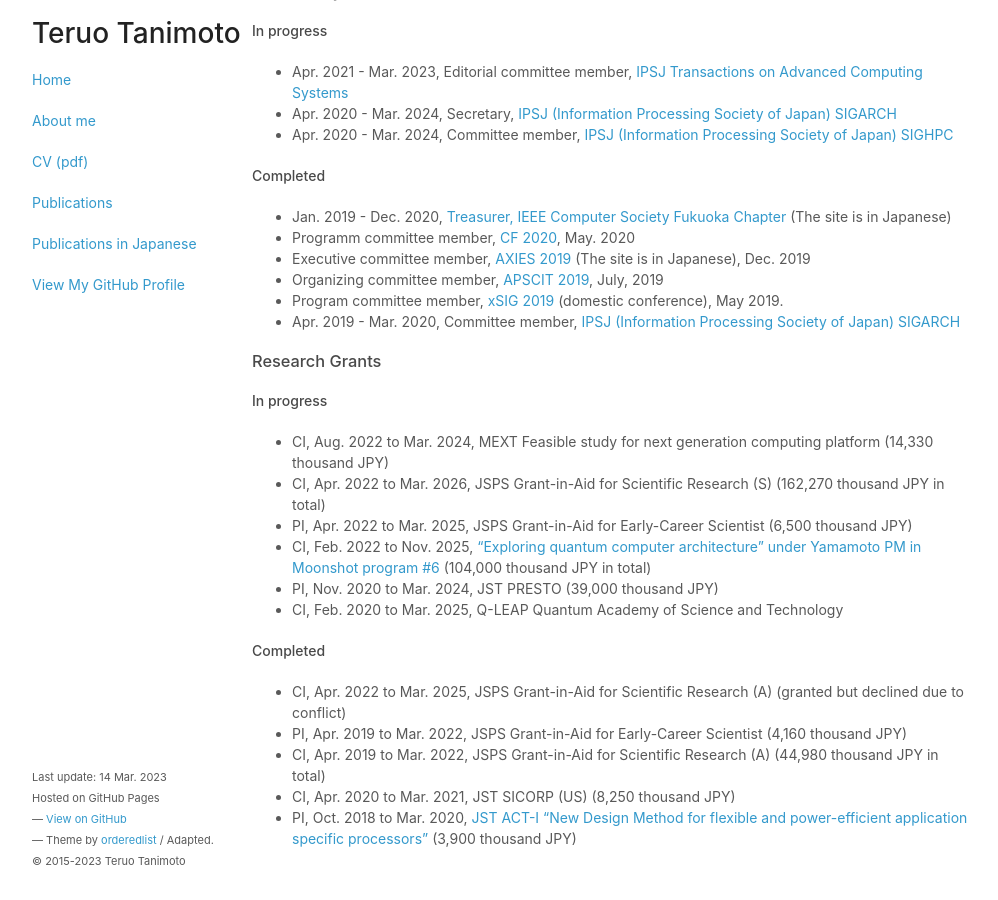
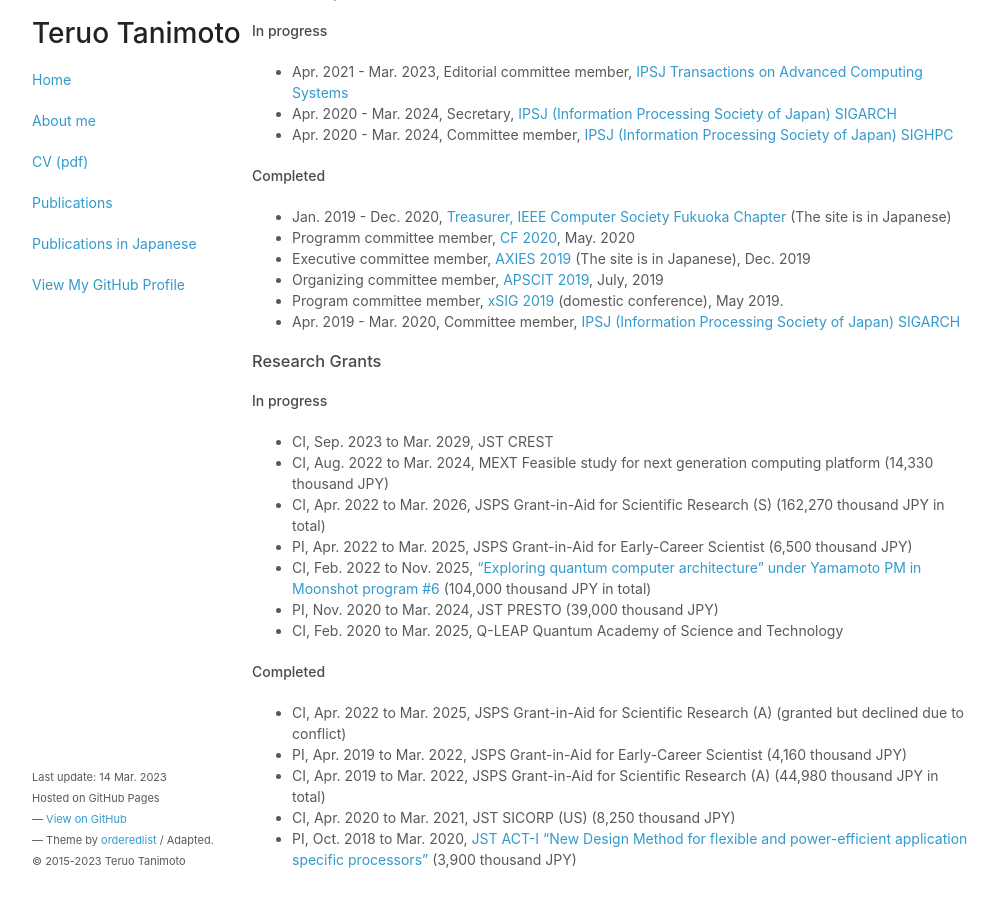
Before and after one commit to teruo41/teruo41.github.io, a Jekyll site: the page built from about.md, in a window 1280 px wide and 900 px high, scrolled down 820 px. Shown: the whole window, without its empty margins (138-1136 px from the left). Built offline with Jekyll 4.4.1, drawn with Linux system fonts in a browser that asks for light colours; before the commit the page ends 1699 px from its top, so only the background shows below that.

Commit message:
Update about.md

```diff
--- a/about.md
+++ b/about.md
@@ -49,6 +49,7 @@ title: About me
 
 ### Research Grants
 #### In progress
++ CI, Sep. 2023 to Mar. 2029, JST CREST
 + CI, Aug. 2022 to Mar. 2024, MEXT Feasible study for next generation computing platform (14,330 thousand JPY)
 + CI, Apr. 2022 to Mar. 2026, JSPS Grant-in-Aid for Scientific Research (S) (162,270 thousand JPY in total)
 + PI, Apr. 2022 to Mar. 2025, JSPS Grant-in-Aid for Early-Career Scientist (6,500 thousand JPY)
```
